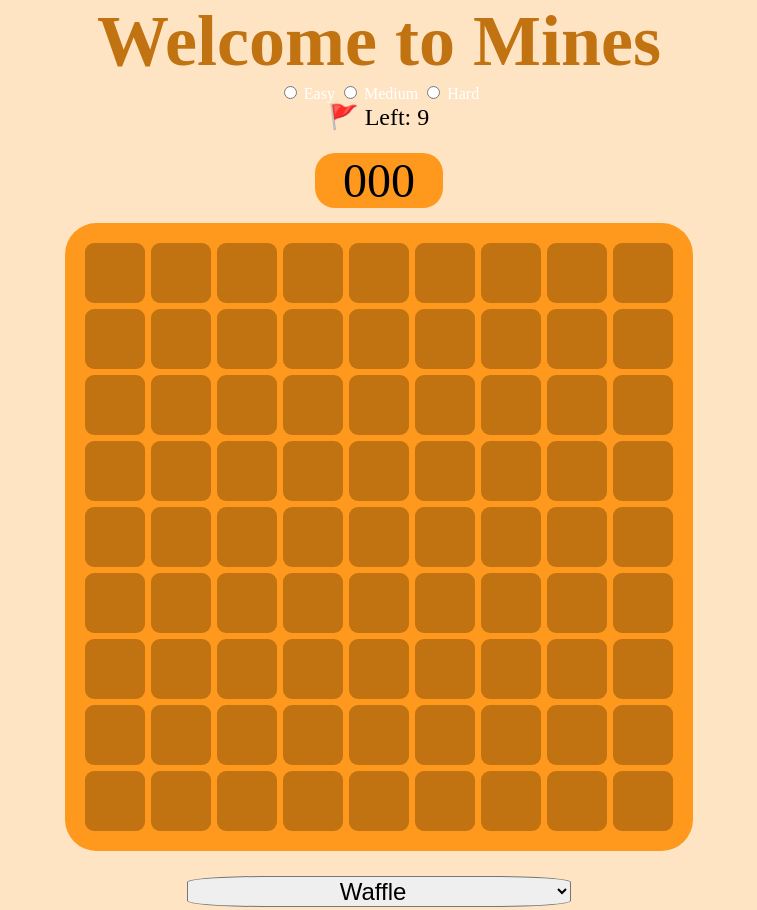
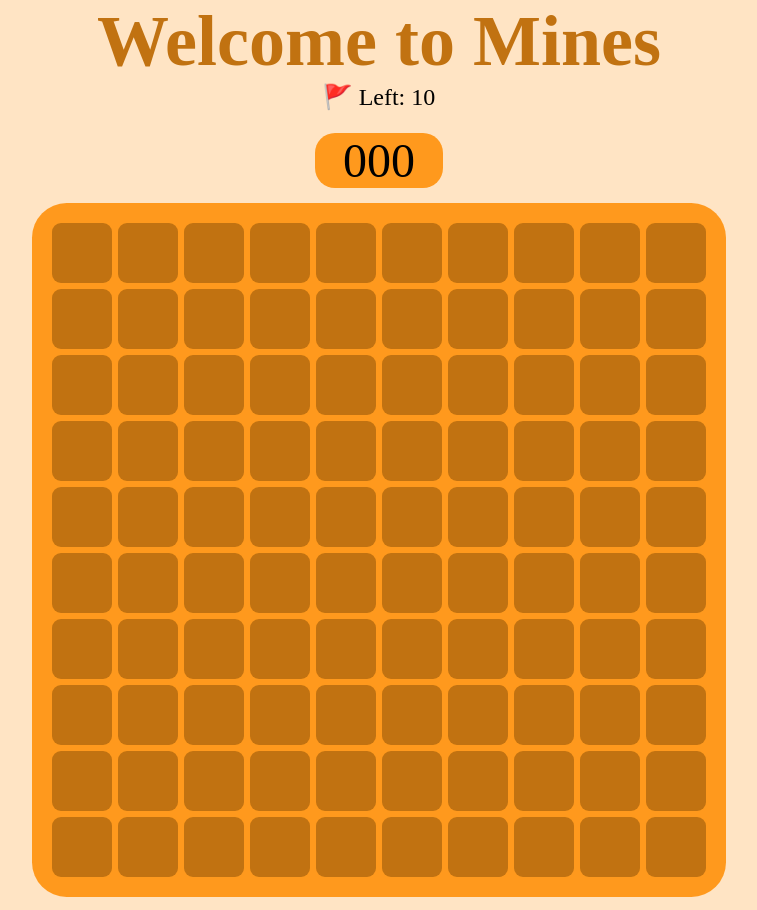
Before and after one commit to Blu3Mu51c/Mines, a plain HTML site: page index.html in a window 1280 px wide. Shown: the top 910 px of the page, without its empty margins (261-1018 px from the left). Drawn offline with Linux system fonts and the light colour scheme.

Commit message:
Workshopping the changing grid on user select function

```diff
--- a/index.html
+++ b/index.html
@@ -10,11 +10,13 @@
 <body>
 
 <h2> Welcome to Mines </h2>
-<span id="difficulty">
-  <input type="radio"> Easy
-  <input type="radio"> Medium
-  <input type="radio"> Hard
-</span>
+
+<!-- <div class="difficulty">
+  <label><input type="radio" name="difficulty" value="easy" checked> Easy</label>
+  <label><input type="radio" name="difficulty" value="medium"> Medium</label>
+  <label><input type="radio" name="difficulty" value="hard"> Hard</label>
+</div>
+<button id="startGameBtn">Start Game</button> -->
 
  <div class="flagText">🚩 Left:
   <span id="flagLeft"></span>
--- a/script.js
+++ b/script.js
@@ -1,28 +1,35 @@
+//DOM
 const gridElement = document.querySelector('.grid');
-
 const flagsLeftElement = document.querySelector('#flagLeft');
 const flagTextElement = document.querySelector('.flagText');
-
 const selectTheme = document.getElementById('theme')
 const saveTheme = localStorage.getItem('selectedTheme');
+const timer = document.querySelector('.timer')
+const difficultyRadios = document.querySelectorAll('input[name="difficulty"]');
 
-const timer = document.querySelector('.timer')
-
+//object for tile status
 const tileStatus = {
-    hidden:'hidden',
-    mine:'mine',
-    number:'number',
-    marked:'marked',
+  hidden:'hidden',
+  mine:'mine',
+  number:'number',
+  marked:'marked',
 }
 
-let gridSize = 9;
-let numberOfMines = 9;
+//object for difficulty
+const difficultyOptions = {
+  easy: { gridSize: 9, numberOfMines: 10 },
+  medium: { gridSize: 16, numberOfMines: 40 },
+  hard: { gridSize: 22, numberOfMines: 99 }
+};
+
+
+//variables
+let gridSize = 10;
+let numberOfMines = 10;
 let timeTick = 0;
 let timerInterval;
 
 //Creating Grid
-
-
 function createGrid(gridSize, numberOfMines){
   const grid = [];
   const minePositions = getMinePositions(gridSize,numberOfMines);
@@ -55,8 +62,6 @@ function createGrid(gridSize, numberOfMines){
 
 
 //Mine Positioning
-
-
 function getMinePositions(gridSize,numberOfMines){
   const locations = []; //locations of the mines in array x,y
 
@@ -85,8 +90,6 @@ return x.rows === y.rows && x.cols === y.cols
 
 
 //Flagging & Flag Counting functions
-
-
 //if tile is not marked and hidden mark it and if it is marked then unmark
 function flagged(tiles){
   if (tiles.status !== tileStatus.hidden && tiles.status !==tileStatus.marked){
@@ -98,7 +101,7 @@ function flagged(tiles){
   }
   else {
     tiles.status = tileStatus.marked;
-    tiles.individualTile.textContent = 'O';
+    tiles.individualTile.textContent = '🚩';
   }
 }
 
@@ -112,15 +115,13 @@ function flagCount(){
 
 
 //Revealing tile and check surrounding tiles function
-
-
 function reveal(grid, tiles){
   if(tiles.status !== tileStatus.hidden){
     return;
   }
   if (tiles.mine){
     tiles.status = tileStatus.mine;
-    tiles.individualTile.textContent = 'X'
+    tiles.individualTile.textContent = '💣'
     return;
   }
   else
@@ -148,7 +149,6 @@ function surroundingTiles(grid,{rows,cols}){
 
 
 //Win and Lose conditions and functions
-
 function checkWin(grid){
 return grid.every(row=>{
   return row.every(tiles=>{
@@ -221,8 +221,6 @@ flagsLeftElement.textContent = numberOfMines;
 
 
 
-
-
 //Themes
 if(saveTheme){
   selectTheme.value = saveTheme;  //checks if current value is equal to the savetheme value
@@ -254,3 +252,51 @@ function startTimer(){
 function stopTimer(){ //stops the timerinterval to whatever was the last value
   clearInterval(timerInterval);
 }
+
+
+
+
+/*
+
+let grid;
+
+//Difficulty Set
+difficultyRadios.forEach(radio => {
+  radio.addEventListener('change', () => {
+    if (radio.checked) {
+      const { gridSize: newSize, numberOfMines: newMines } = difficultyOptions[radio.value];
+      gridSize = newSize;
+      numberOfMines = newMines;
+    }
+  });
+});
+//Reset Grid
+
+document.getElementById('startGameBtn').addEventListener('click', () => {
+  const gridData = createGrid(gridSize, numberOfMines);
+  grid = gridData;
+  renderGrid(grid);
+});
+
+
+
+function renderGrid(grid) {
+  grid.forEach(row => {
+    row.forEach(tiles => {
+      gridElement.append(tiles.individualTile);
+      tiles.individualTile.addEventListener('click', () => {
+        reveal(grid, tiles);
+        gameStatus();
+        startTimer();
+      });
+      tiles.individualTile.addEventListener('contextmenu', e => {
+        e.preventDefault();
+        flagged(tiles);
+        flagCount();
+      });
+    });
+  });
+  gridElement.style.setProperty('--gs', gridSize);
+  flagsLeftElement.textContent = numberOfMines;
+}
+  */
--- a/style.css
+++ b/style.css
@@ -10,7 +10,6 @@ body {
     flex-direction: column;
     color: white;
 }
-
 
 
 h2{
@@ -115,7 +114,7 @@ body[data-theme='oreo']
 
 body[data-theme='oreo']
 .grid > [data-status='marked'] {
-    background-color: rgb(174, 255, 158);
+    background-color: rgb(48, 36, 23);
 }
 
 body[data-theme='oreo']
@@ -170,7 +169,7 @@ body[data-theme='chocolate']
 
 body[data-theme='chocolate']
 .grid > [data-status='marked'] {
-    background-color: rgb(174, 255, 158);
+    background-color: rgb(255, 213, 154);
 }
 
 body[data-theme='chocolate']
```
